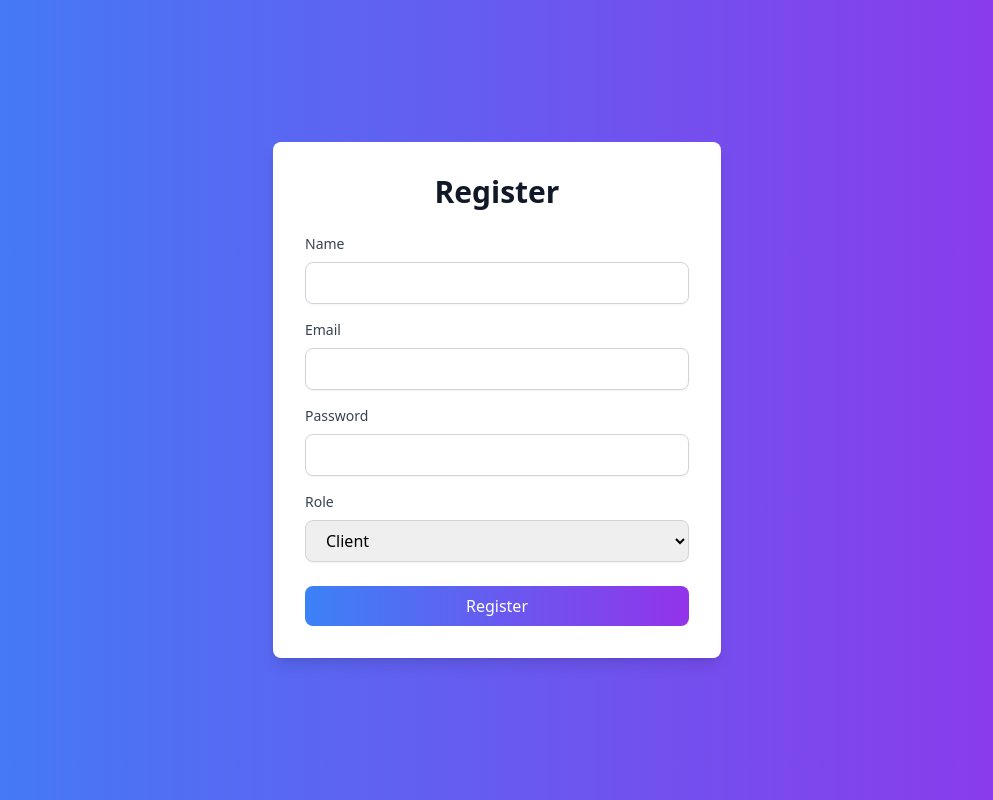
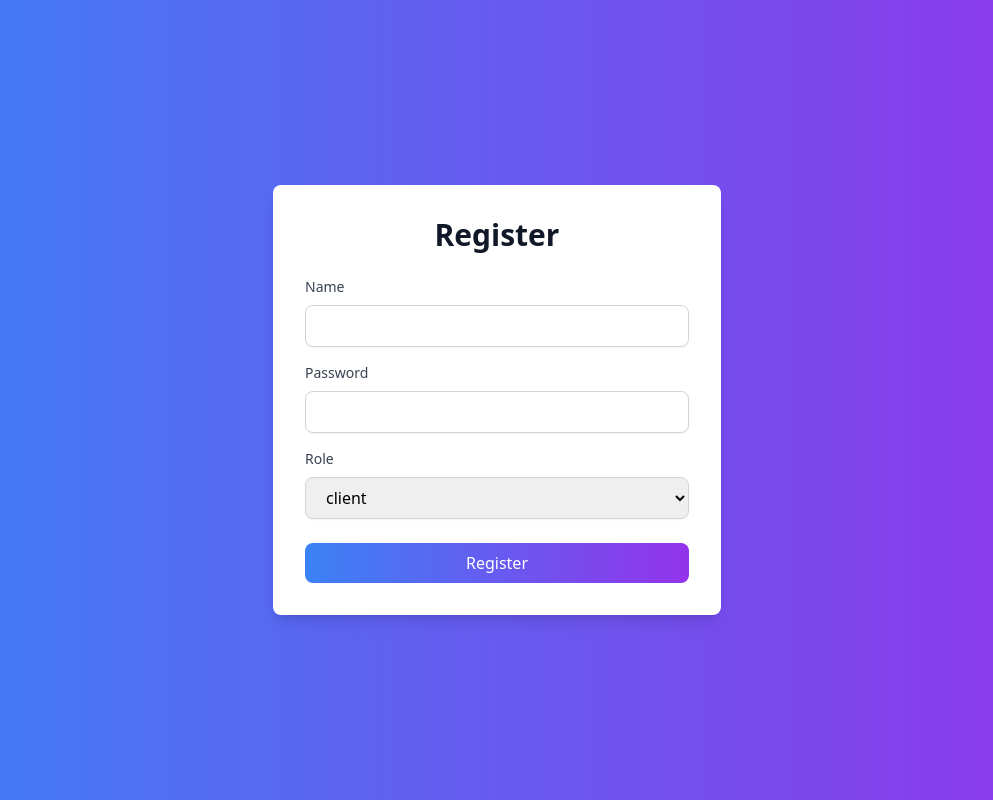
Before and after one commit to AntonioCot7/Equipo-Hackathon2, a React (Vite) app in the folder Hackthon2-Team/: page /auth/register in a window 1280 px wide. Shown: the whole page, without its empty margins (143-1136 px from the left). Built offline with nearby package versions, Linux system fonts and the light colour scheme.

Commit message:
AVANCE 4000

```diff
--- a/Hackthon2-Team/src/components/RegisterForm.jsx
+++ b/Hackthon2-Team/src/components/RegisterForm.jsx
@@ -2,13 +2,12 @@ import React, { useState } from 'react';
 
 const RegisterForm = ({ onRegister }) => {
   const [name, setName] = useState('');
-  const [email, setEmail] = useState('');
   const [password, setPassword] = useState('');
   const [role, setRole] = useState('client'); // Default role is 'client'
 
   const handleSubmit = (e) => {
     e.preventDefault();
-    onRegister(name, email, password, role);
+    onRegister(name, password, role);
   };
 
   return (
@@ -16,7 +15,7 @@ const RegisterForm = ({ onRegister }) => {
       <div className="mb-4">
         <label className="block text-sm font-medium text-gray-700 mb-2" htmlFor="name">Name</label>
         <input
-          type="text"
+          type="string"
           id="name"
           className="w-full px-4 py-2 border border-gray-300 rounded-lg shadow-sm focus:outline-none focus:ring-2 focus:ring-blue-500 focus:border-blue-500"
           value={name}
@@ -25,20 +24,9 @@ const RegisterForm = ({ onRegister }) => {
         />
       </div>
       <div className="mb-4">
-        <label className="block text-sm font-medium text-gray-700 mb-2" htmlFor="email">Email</label>
-        <input
-          type="email"
-          id="email"
-          className="w-full px-4 py-2 border border-gray-300 rounded-lg shadow-sm focus:outline-none focus:ring-2 focus:ring-blue-500 focus:border-blue-500"
-          value={email}
-          onChange={(e) => setEmail(e.target.value)}
-          required
-        />
-      </div>
-      <div className="mb-4">
         <label className="block text-sm font-medium text-gray-700 mb-2" htmlFor="password">Password</label>
         <input
-          type="password"
+          type="string"
           id="password"
           className="w-full px-4 py-2 border border-gray-300 rounded-lg shadow-sm focus:outline-none focus:ring-2 focus:ring-blue-500 focus:border-blue-500"
           value={password}
@@ -54,8 +42,8 @@ const RegisterForm = ({ onRegister }) => {
           value={role}
           onChange={(e) => setRole(e.target.value)}
         >
-          <option value="client">Client</option>
-          <option value="admin">Admin</option>
+          <option value="client">client</option>
+          <option value="admin">admin</option>
         </select>
       </div>
       <button
--- a/Hackthon2-Team/src/pages/Register.jsx
+++ b/Hackthon2-Team/src/pages/Register.jsx
@@ -4,9 +4,9 @@ import RegisterForm from '../components/RegisterForm';
 import { register, getUserRole } from '../services/api';
 
 const Register = () => {
-  const handleRegister = async (name, email, password, role) => {
+  const handleRegister = async (name, password, role) => {
     try {
-      const response = await register(name, email, password, role);
+      const response = await register(name, password, role);
       const token = response.token;
       localStorage.setItem('token', token);
 
@@ -16,7 +16,7 @@ const Register = () => {
 
       console.log('Registration successful:', response);
       console.log('User role:', userRole);
-
+      console.log(token);
       // Redirigir según el rol
       if (userRole === 'admin') {
         window.location.href = '/admin-dashboard';
--- a/Hackthon2-Team/src/services/api.js
+++ b/Hackthon2-Team/src/services/api.js
@@ -20,8 +20,8 @@ export const login = async (email, password) => {
   return response.data;
 };
 
-export const register = async (name, email, password, role) => {
-  const response = await api.post('/auth/register', { name, email, password, role });
+export const register = async (name, password, role) => {
+  const response = await api.post('/auth/register', { name, password, role });
   return response.data;
 };
 
```
